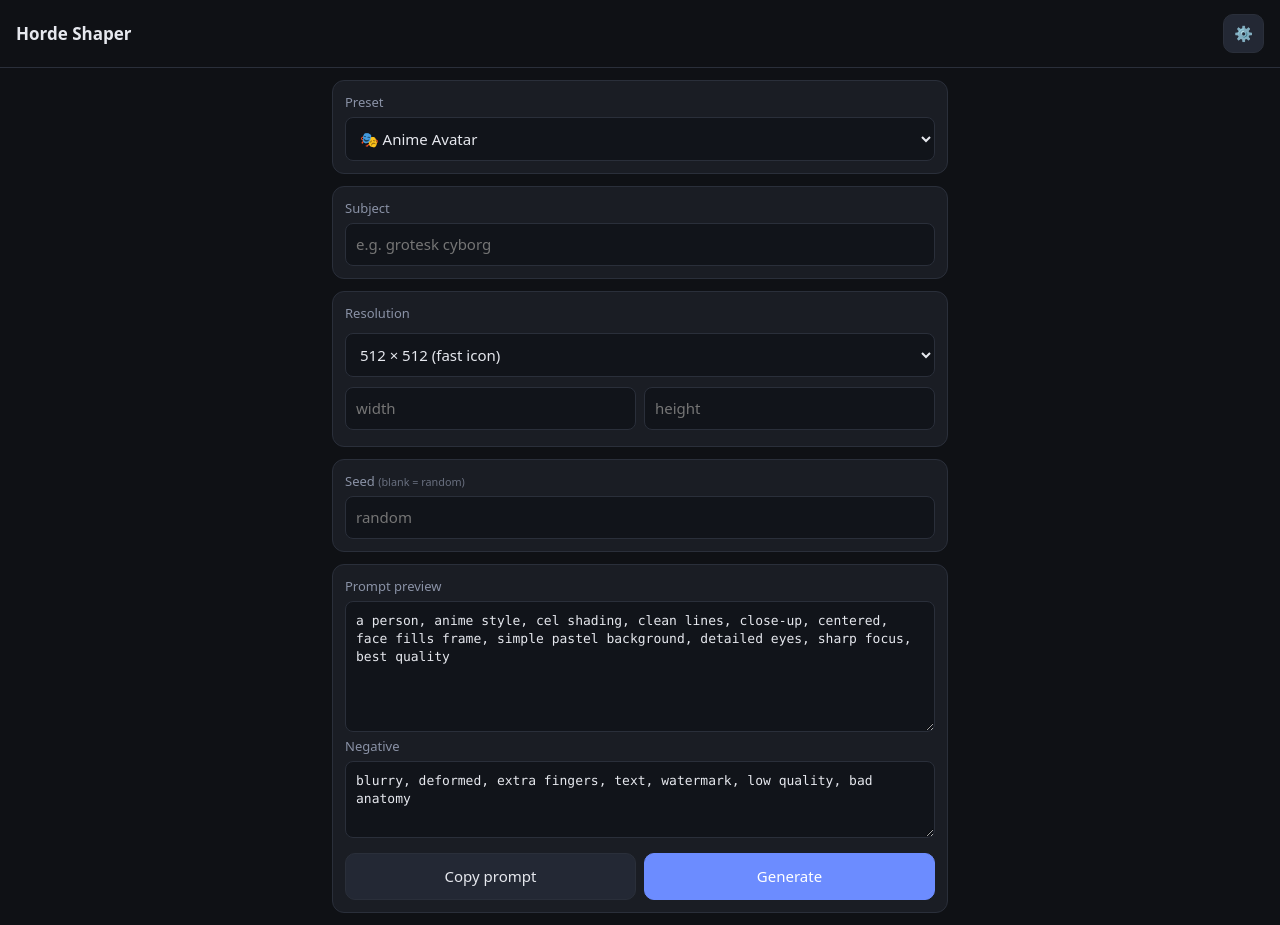
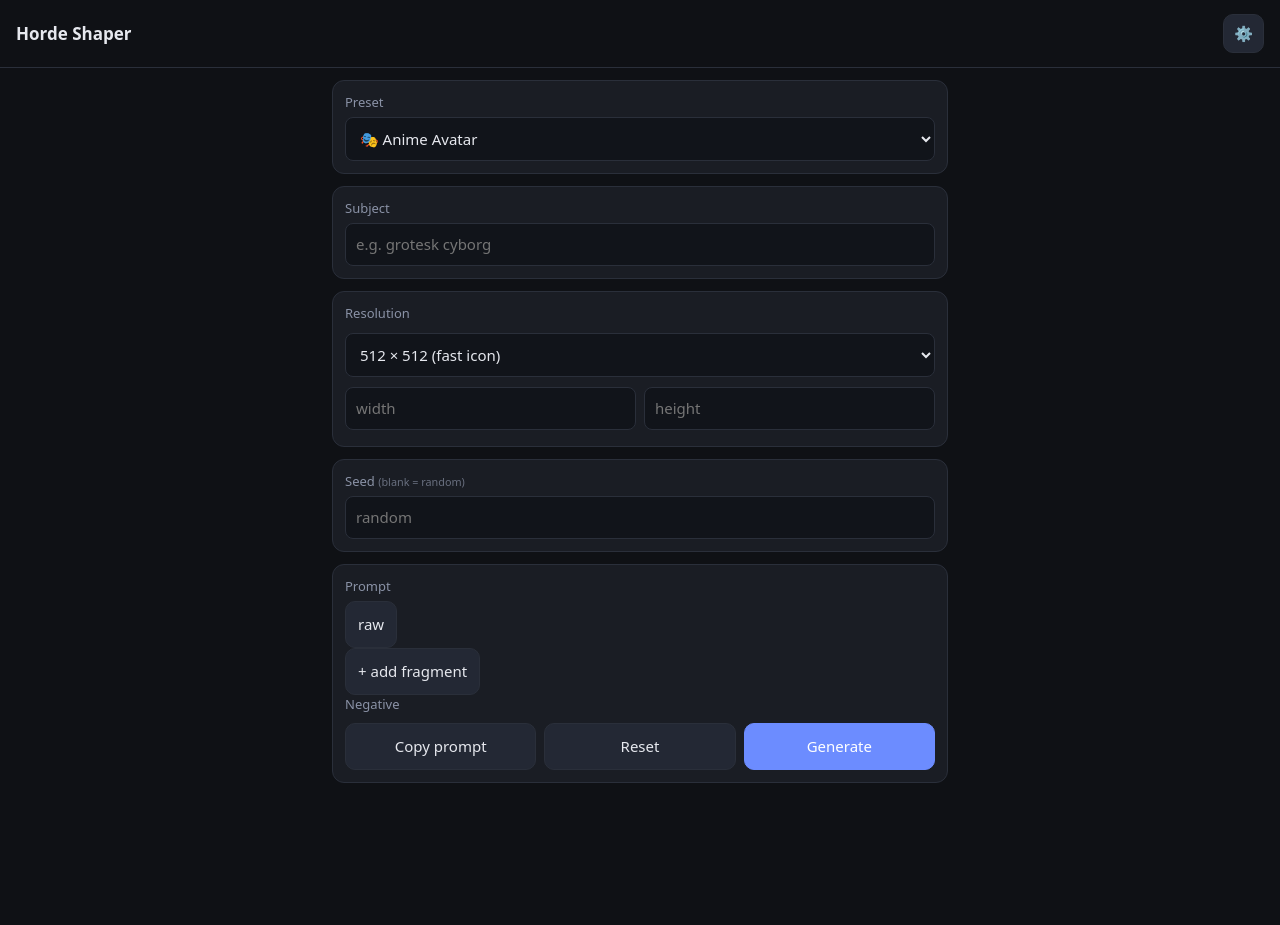
Before and after one commit to yusdesign/hordeshaper, a website: page www/index.html in a window 1280 px wide. After the commit the page ends 800 px from the top, so only its background shows below. Drawn offline with Linux system fonts and the light colour scheme; no server answers.

Commit message:
Update index.html

```diff
--- a/www/index.html
+++ b/www/index.html
@@ -53,12 +53,22 @@
   </section>
 
   <section class="card">
-    <label>Prompt preview</label>
-    <textarea id="promptPreview" readonly rows="6"></textarea>
+    <div class="prompt-header">
+      <label>Prompt</label>
+      <button id="promptModeBtn" type="button" class="ghost">raw</button>
+    </div>
+
+    <div id="promptChips" class="chips"></div>
+    <button id="addChipBtn" type="button" class="ghost small">+ add fragment</button>
+    <textarea id="promptPreview" readonly rows="5" hidden></textarea>
+
     <label>Negative</label>
-    <textarea id="negativePreview" readonly rows="3"></textarea>
+    <div id="negativeChips" class="chips"></div>
+    <textarea id="negativePreview" readonly rows="3" hidden></textarea>
+
     <div class="row">
       <button id="copyPromptBtn">Copy prompt</button>
+      <button id="resetChipsBtn" type="button">Reset</button>
       <button id="generateBtn" class="primary">Generate</button>
     </div>
   </section>
```
